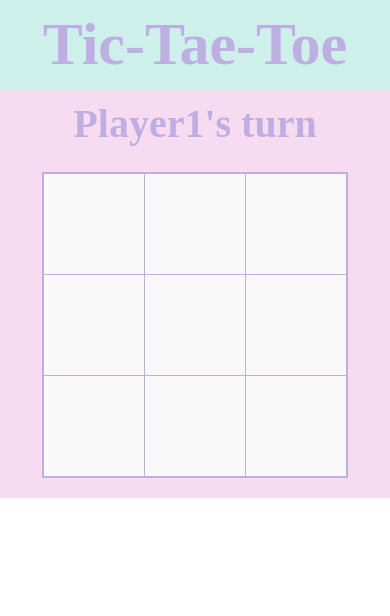
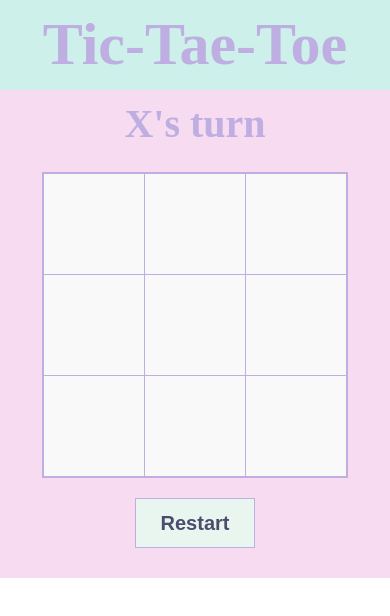
Before and after one commit to kimchavsov/tic-tae-toe, a plain HTML site: page index.html in a window 390 px wide. Drawn offline with Linux system fonts and the light colour scheme.

Commit message:
Add reset button and optimise the code

```diff
--- a/app.js
+++ b/app.js
@@ -52,16 +52,16 @@ const gameController = (() => {
     boardController.checkField(index, player.marker);
     if (checkWinner(index)) {
       isOver = true;
-      h3.textContent = `${gameController.checkPlayer().name} WIN!!!!!!`
+      displayMessage(`${gameController.checkPlayer().name} WIN!!!!!!`)
       return;
     }
     else if (turn === 9) {
       isOver = true;
-      h3.innerHTML = 'It is a Draw';
+      displayMessage('It is a draw!')
       return;
     }
     turn++;
-    h3.innerHTML = `${gameController.checkPlayer().name}'s turn`
+    displayMessage(`${gameController.checkPlayer().name}'s turn`)
   };
 
   // Check Winning condition return boolean value
@@ -98,6 +98,10 @@ const gameController = (() => {
     h3.innerHTML = "X's Turn"
   }
 
+  const displayMessage = (message) => {
+    h3.textContent = message
+  }
+
   return {
     checkOver,
     checkPlayer,
--- a/index.html
+++ b/index.html
@@ -13,7 +13,7 @@
 
 <div id="container">
   <h1>Tic-Tae-Toe</h1>
-  <h3>Player1's turn</h3>
+  <h3>X's turn</h3>
   <div id="gameboard">
     <div id="block-1" class="block"></div>
     <div id="block-2" class="block"></div>
@@ -25,6 +25,7 @@
     <div id="block-8" class="block"></div>
     <div id="block-9" class="block"></div>
   </div>
+  <button id="reset">Restart</button>
 </div>
 
 
--- a/style.css
+++ b/style.css
@@ -65,6 +65,21 @@ h1 {
 #block-3, #block-6, #block-9 {
   border-right: 2px solid #BEAEE2;
 }
+/* reset button */
+#reset {
+  margin-bottom: 30px;
+  width: 180px;
+  height: 70px;
+  font-size: 25px;
+  background-color: #E8F6EF;
+  color: #4C4C6D;
+  border:1px solid #BEAEE2;
+  font-weight: 700;
+}
+
+#reset:hover {
+  background-color: #c1e2d2;
+}
 
 @media only screen and (max-width: 1000px) {
   h3 {
@@ -75,6 +90,11 @@ h1 {
     padding-top:10px;
     height: 100px;
     font-size: 80px;
+  }
+  #reset {
+    width: 120px;
+    height: 50px;
+    font-size: 20px;
   }
 
 }
```
